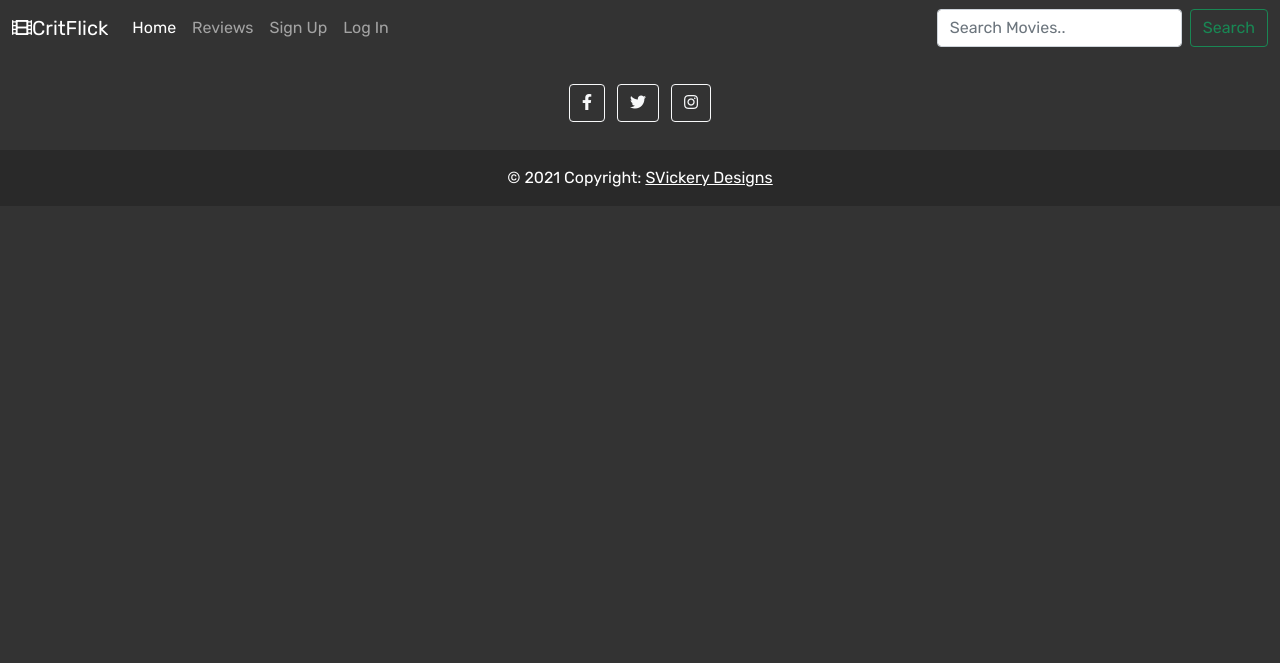
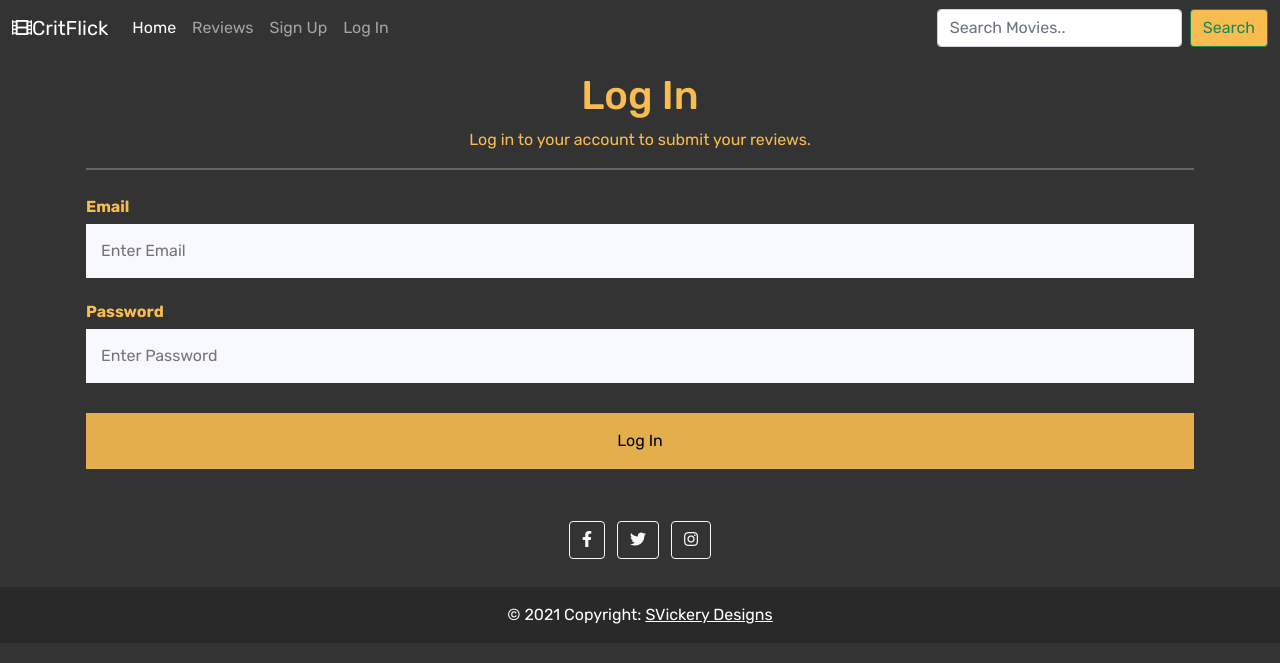
Before and after one commit to Code-Institute-Submissions/svickery-critflick_SepResub, a Flask app: page /login in a window 1280 px wide. Shown: the top 663 px of the page. Run offline with Flask 2, Linux system fonts and the light colour scheme.

Commit message:
CSS styling added for buttons as well as changin join now button to link to the sign_up.html.

```diff
--- a/static/css/style.css
+++ b/static/css/style.css
@@ -145,6 +145,7 @@ a {
 
 .sign_up    {
     color: #f9bc50;
+    text-align: center;
 }
 
 b   {
@@ -154,3 +155,8 @@ b   {
 .already    {
     color: black;
 }
+
+.search-btn,
+.join-btn {
+    background-color: #f9bc50;
+}
--- a/templates/base.html
+++ b/templates/base.html
@@ -35,7 +35,7 @@
                 </ul>
                 <form class="d-flex">
                     <input class="form-control me-2" type="search" placeholder="Search Movies.." aria-label="Search">
-                    <button class="btn btn-outline-success" type="submit">Search</button>
+                    <button class="search-btn btn btn-outline-success" type="submit">Search</button>
                 </form>
             </div>
         </nav>
--- a/templates/login.html
+++ b/templates/login.html
@@ -1,4 +1,18 @@
 {% extends "base.html" %}
 {% block content %}
+    <form>
+        <div class="container">
+            <h1 class="sign_up">Log In</h1>
+            <p class="sign_up">Log in to your account to submit your reviews.</p>
+            <hr>
 
+            <label for="email"><b>Email</b></label>
+            <input type="text" placeholder="Enter Email" name="email" id="email" required>
+
+            <label for="psw"><b>Password</b></label>
+            <input type="password" placeholder="Enter Password" name="psw" id="psw" required>
+
+            <button type="submit" class="registerbtn">Log In</button>
+        </div>
+    </form>
 {% endblock %}
--- a/templates/sign_up.html
+++ b/templates/sign_up.html
@@ -1,7 +1,7 @@
 {% extends "base.html" %}
 {% block content %}
     <!--Sign Up From added from W3 Schools-->
-    <form action="action_page.php">
+    <form>
         <div class="container">
             <h1 class="sign_up">Sign Up</h1>
             <p class="sign_up">Please fill in this form to create an account.</p>
```
Also changed, not shown: other parts of static/css/style.css (+1 -1 lines), other parts of templates/base.html (+1 -1 lines), templates/index.html (+6 -4 lines).
